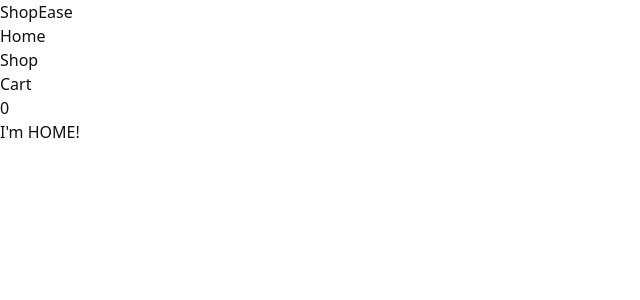
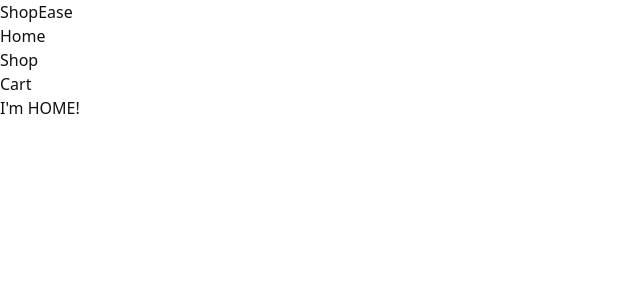
Before and after one commit to ivan-mangulabnan/shopease, a React (Vite) app: page / in a window 1280 px wide. Shown: the top 300 px of the page, without its empty margins (0-640 px from the left). Built offline with nearby package versions, Linux system fonts and the light colour scheme.

Commit message:
cartCount shows only when there's items or not in cart route

```diff
--- a/src/navbar/navbar.jsx
+++ b/src/navbar/navbar.jsx
@@ -1,9 +1,12 @@
-import { Link } from "react-router";
+import { Link, useLocation } from "react-router";
 import { CartContext } from "../cart-context.jsx";
 import { useContext } from "react";
 
 function NavBar () {
   const { cart } = useContext(CartContext);
+  const location = useLocation();
+
+  const isInCart = location.pathname.startsWith('/cart');
 
   return (
     <nav>
@@ -16,7 +19,7 @@ function NavBar () {
         </li>
         <li>
           <Link to='/cart'>Cart</Link>
-          <p data-testid='cartCount'>{ cart.length }</p>
+          { cart.length <= 0 || !isInCart && <p data-testid='cartCount'>{ cart.length }</p> }
         </li>
       </ul>
     </nav>
```
